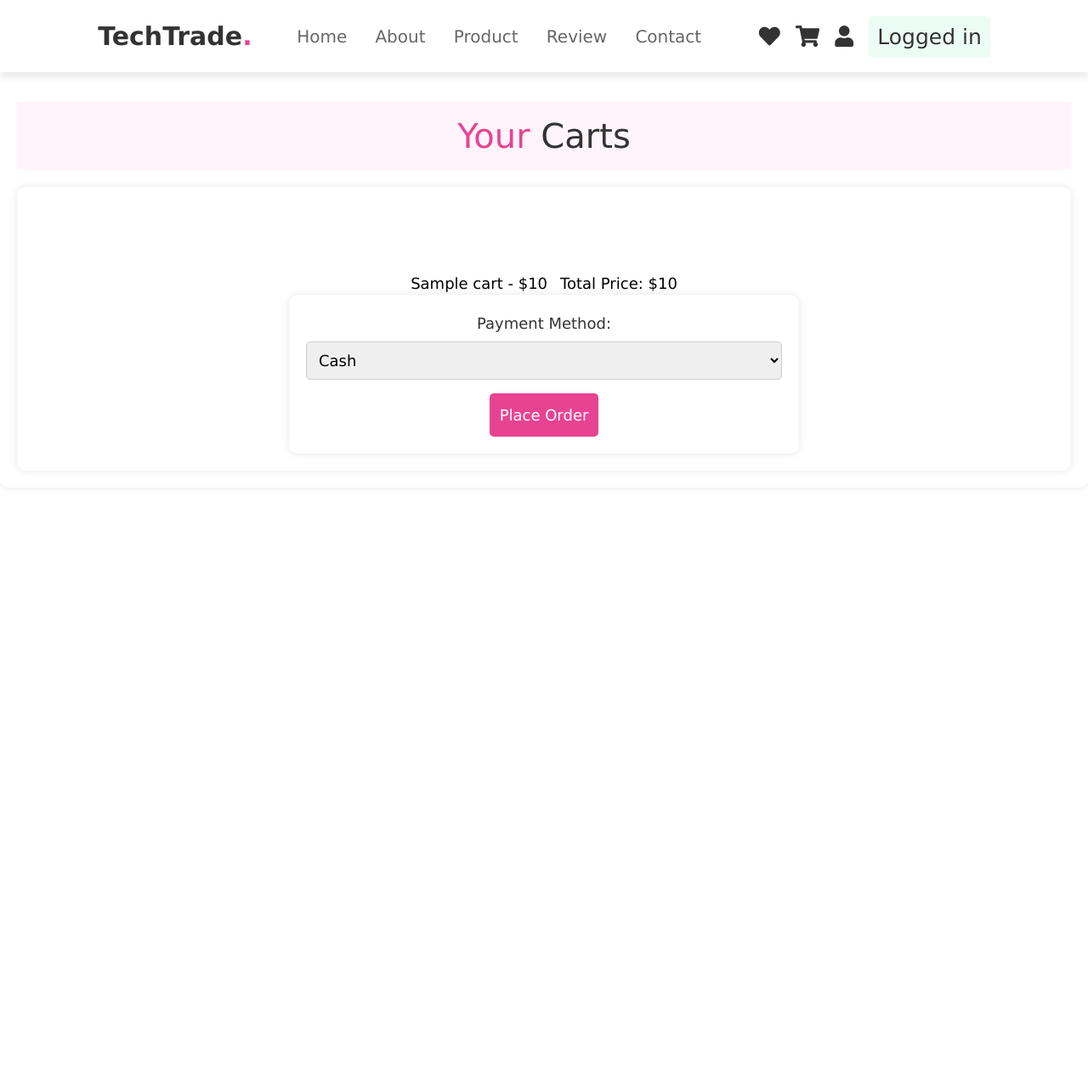
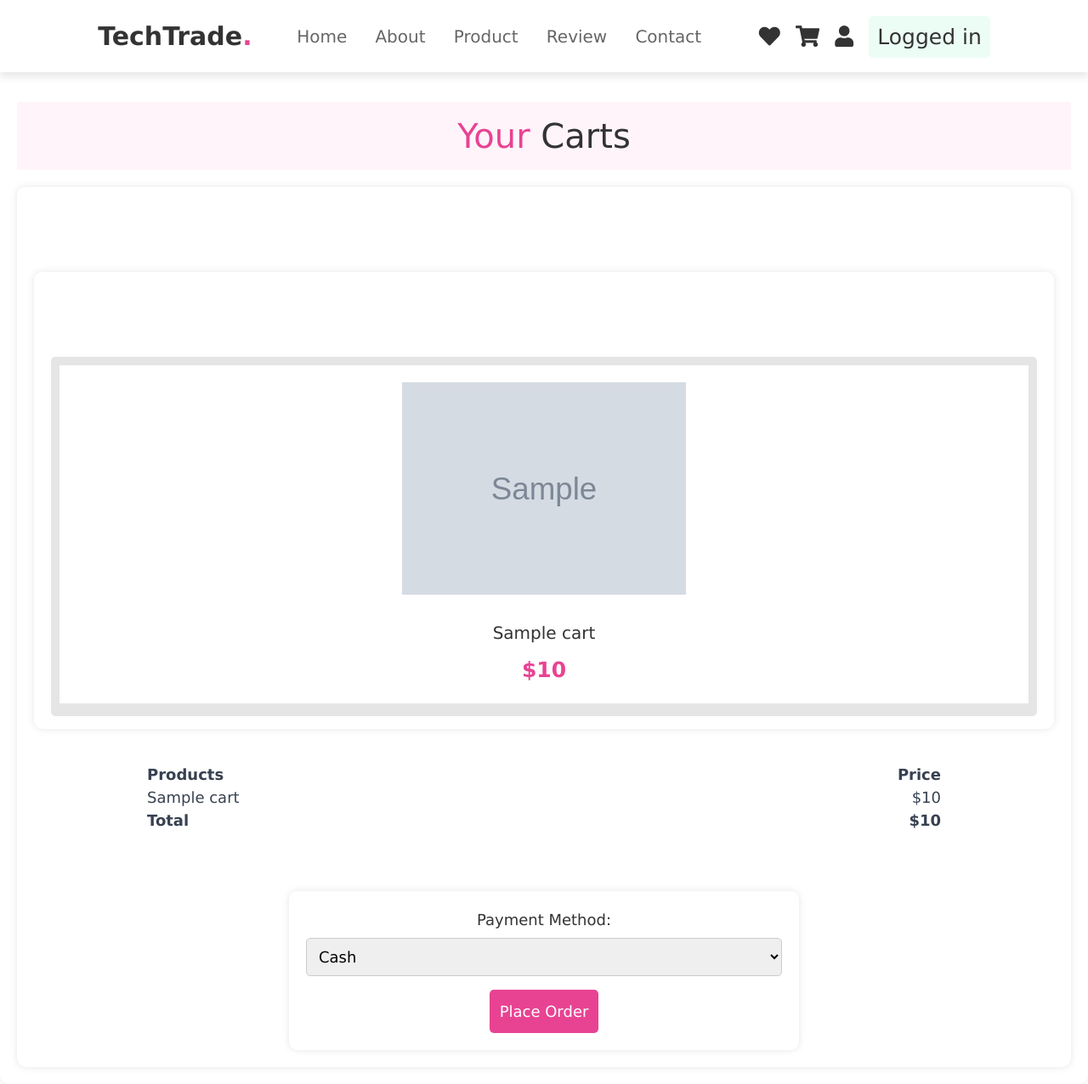
Before and after one commit to Build-And-Services/flask-ecom, a Flask app: page /cart in a window 1280 px wide. Shown: the whole page at 85% size. Before the commit the page ends 514 px from the top, so only its background shows below. Run offline with Flask 3, Linux system fonts and the light colour scheme; the visitor is signed in with stand-in values (Sample User, id 1); grey boxes marked "Sample" are stand-in pictures; a database or web service that is not in the repository returns one stand-in record (values such as "Sample title"); some libraries are stand-ins or nearby versions.

Commit message:
feat: fixing images bug

```diff
--- a/app.py
+++ b/app.py
@@ -2,6 +2,7 @@ from flask import Flask, render_template, request, redirect, url_for, session, s
 from pymongo import MongoClient
 from flask_pymongo import PyMongo
 from werkzeug.security import generate_password_hash, check_password_hash
+from werkzeug.utils import secure_filename
 from bson import ObjectId
 from datetime import datetime
 import os
@@ -47,12 +48,12 @@ def login():
 
         user = mongo.db.users.find_one({'username': username})
 
-        # if user and check_password_hash(user['password'], password):
-        session['user_id'] = str(user['_id'])
-        session['username'] = user['username']
-        session['role'] = user['role']
-        if session['role'] == 'admin':
-            return redirect(url_for('adminDashboard'))
+        if user and check_password_hash(user['password'], password):
+            session['user_id'] = str(user['_id'])
+            session['username'] = user['username']
+            session['role'] = user['role']
+            if session['role'] == 'admin':
+                return redirect(url_for('adminDashboard'))
 
         return redirect(url_for('customerDashboard'))
 
@@ -75,11 +76,12 @@ def add_to_cart(product_id):
 
     # Create a cart item
     cart_item = {
-        'user_id': session['user_id'],
-        'product_id': product['_id'],
-        'product_name': product['product_name'],
-        'price': product['price'],
-        'quantity': 1  # You can set the initial quantity as needed
+        "user_id": session["user_id"],
+        "product_id": product["_id"],
+        "product_name": product["product_name"],
+        "product_image_path": product["product_image_path"],
+        "price": product["price"],
+        "quantity": 1,  # You can set the initial quantity as needed
     }
 
     # Add the cart item to the carts collection
@@ -144,10 +146,11 @@ def add_to_favorites(product_id):
 
     # Create a favorites item
     favorites_item = {
-        'user_id': session['user_id'],
-        'product_id': product['_id'],
-        'product_name': product['product_name'],
-        'price': product['price'],
+        "user_id": session["user_id"],
+        "product_id": product["_id"],
+        "product_name": product["product_name"],
+        "product_image_path": product["product_image_path"],
+        "price": product["price"],
     }
 
     # Add the favorites item to the favorites collection
@@ -183,32 +186,39 @@ def adminDashboard():
 
 @app.route('/customer/dashboard')
 def customerDashboard():
+    products = mongo.db.products.find()
     if session['role'] == 'customer':
-        return render_template('customer.html')
+        return render_template('customer.html', products=products)
     return 'Access Denied'
 
 @app.route('/admin/products', methods=['GET', 'POST'])
 def products():
-    if session['role'] != 'admin':
-       return 'Access Denied'
-    if request.method == 'POST':
+    if session["role"] != "admin":
+        return "Access Denied"
+    if request.method == "POST":
         # Get product data from the form
-        product_id = request.form.get('product_id')
-        product_name = request.form.get('product_name')
-        price = request.form.get('price')
-        category = request.form.get('category')
+        product_id = request.form.get("product_id")
+        product_name = request.form.get("product_name")
+        price = request.form.get("price")
+        category = request.form.get("category")
 
         # Check if the 'product_image' file is present in the form
-        if 'product_image' in request.files:
-            product_image = request.files['product_image']
+        if "product_image" in request.files:
+            product_image = request.files["product_image"]
 
             # Save the file to the 'uploads' folder
-            upload_folder = app.config['UPLOAD_FOLDER']
+            upload_folder = app.config["UPLOAD_FOLDER"]
             if not os.path.exists(upload_folder):
                 os.makedirs(upload_folder)
 
-            product_image_path = os.path.join(upload_folder, product_image.filename)
+            filename = secure_filename(product_image.filename)
+            print(filename)
+            product_image_path = os.path.join(upload_folder, filename).replace(
+                "\\", "/"
+            )
             product_image.save(product_image_path)
+            print(product_image_path)
+            # print(product_image_path)
             product_image_path = product_image_path.replace("static/", "")
         else:
             # Handle the case where no image is provided
@@ -216,26 +226,28 @@ def products():
 
         # Create a dictionary representing the product
         product_data = {
-            'product_name': product_name,
-            'product_image_path': product_image_path,
-            'price': price,
-            'category': category
+            "product_name": product_name,
+            "product_image_path": product_image_path,
+            "price": price,
+            "category": category,
         }
 
         # Insert or update the product data into the 'products' collection
         if product_id:
             # If product_id is present, update the existing product
-            mongo.db.products.update_one({'_id': ObjectId(product_id)}, {'$set': product_data})
+            mongo.db.products.update_one(
+                {"_id": ObjectId(product_id)}, {"$set": product_data}
+            )
         else:
             # If product_id is not present, insert a new product
             mongo.db.products.insert_one(product_data)
 
         # Redirect to the product listing page or wherever you want
-        return redirect(url_for('products'))
+        return redirect(url_for("products"))
 
     # Display the product listing page
     products = mongo.db.products.find()
-    return render_template('products.html', products=products)
+    return render_template("products.html", products=products)
 
 # Render edit.html for editing a product
 @app.route('/admin/edit_product/<product_id>', methods=['GET'])
@@ -276,7 +288,10 @@ def update_product(product_id):
         if not os.path.exists(upload_folder):
             os.makedirs(upload_folder)
 
-        product_image_path = os.path.join(upload_folder, product_image.filename)
+        filename = secure_filename(product_image.filename)
+        product_image_path = os.path.join(upload_folder, filename).replace(
+                "\\", "/"
+            )
         product_image.save(product_image_path)
         product_image_path = product_image_path.replace("static/", "")
 
--- a/static/css/style.css
+++ b/static/css/style.css
@@ -660,3 +660,7 @@ form button:hover {
     border-radius: 5px;
     margin-bottom: 10px;
 }
+
+img {
+  border: none;
+}
--- a/templates/cart.html
+++ b/templates/cart.html
@@ -52,38 +52,67 @@
 
     <!-- about section starts -->
     <section class="about product" id="about">
+        <h1 class="heading"><span> Your </span> Carts</h1>
+        <div>
+          <section class="product" id="product" style="text-align: center; font-size: large">
+            <section class="product" id="product">
+              <div class="box-container">
+                {% for product in cart_items %}
+                <div class="box">
+                  <div class="image">
+                    <img src="{{ url_for('static', filename=product.product_image_path) }}" class="w-full h-full object-contain" alt="" />
+                    <div class="icons">
+                      <a href="{{ url_for('add_to_favorites', product_id=product._id) }}" class="fas fa-heart"></a>
+                      <a href="{{ url_for('add_to_cart', product_id=product._id) }}" class="cart-btn">Add to Cart</a>
+                      <a href="#" class="fas fa-share"></a>
+                    </div>
+                  </div>
+                  <div class="content">
+                    <h3>{{ product.product_name }}</h3>
+                    <div class="price">${{ product.price }}</div>
+                  </div>
+                </div>
+                {% endfor %}
+              </div>
+            </section>
+            <section class="mx-10">
 
-        <h1 class="heading"> <span> Your </span> Carts </h1>
-        <div>
-            <section class="product" id="product" style="
-    text-align: center;
-    font-size: large;">
-                <div class="box-container" style="
-                place-content: center;">
-                    <!-- Display the list of cart items -->
-                    <ul>
+                <table class="w-full mt-8">
+                    <thead>
+                        <tr>
+                            <th class="text-left font-bold text-gray-700">Products</th>
+                            <th class="text-right font-bold text-gray-700">Price</th>
+                        </tr>
+                    </thead>
+                    <tbody>
+                        {% for item in cart_items %}
+                        <tr>
+                            <td class="text-left text-gray-700">{{ item.product_name }}</td>
+                            <td class="text-right text-gray-700">${{ item.price }}</td>
+                        </tr>
+                        {% endfor %}
+                    </tbody>
+                    <tfoot>
+                        <tr>
+                            <td class="text-left font-bold text-gray-700">Total</td>
+                            <td class="text-right font-bold text-gray-700">${{ total_price }}</td>
+                        </tr>
+                    </tfoot>
+                </table>
+            </section>
 
-                        {% for item in cart_items %}
-                        <li>{{ item.product_name }} - ${{ item.price }}</li>
-                        {% endfor %}
-                    </ul>
-
-                    <!-- Display the total price -->
-
-                    <p>Total Price: ${{ total_price }}</p>
-                </div>
-                <form method="post" action="{{ url_for('cart') }}">
+            <form method="post" action="{{ url_for('cart') }}" class="mt-20">
               <label for="payment_method">Payment Method:</label>
               <select name="payment_method" id="payment_method" required>
                 <option value="cash">Cash</option>
                 <option value="credit">Credit</option>
                 <!-- Add more payment options as needed -->
               </select>
-                    <br>
+              <br />
               <button type="submit">Place Order</button>
             </form>
+          </section>
         </div>
-
       </section>
 
     </section>
--- a/templates/favorites.html
+++ b/templates/favorites.html
@@ -58,7 +58,7 @@
                     {% for product in favorites %}
                     <div class="box">
                         <div class="image">
-                            <img src="{{ url_for('static', filename=product.product_image_path) }}" alt="">
+                            <img src="{{ url_for('static', filename=product.product_image_path) }}" class="w-full h-full object-contain" alt="">
                             <div class="icons">
                                 <a href="{{ url_for('add_to_favorites', product_id=product._id) }}"
                                     class="fas fa-heart"></a>
@@ -74,6 +74,7 @@
                     </div>
                     {% endfor %}
                 </div>
+            </section>
         </div>
     </section>
 
```
Also changed, not shown: templates/customer.html (+13 -12 lines), static/uploaded_img/MSI.jpg (added), static/uploaded_img/lenovo.jpg (added), static/uploaded_img/rog.jpeg (added). Lines whose indentation alone changed are shown as unchanged.
